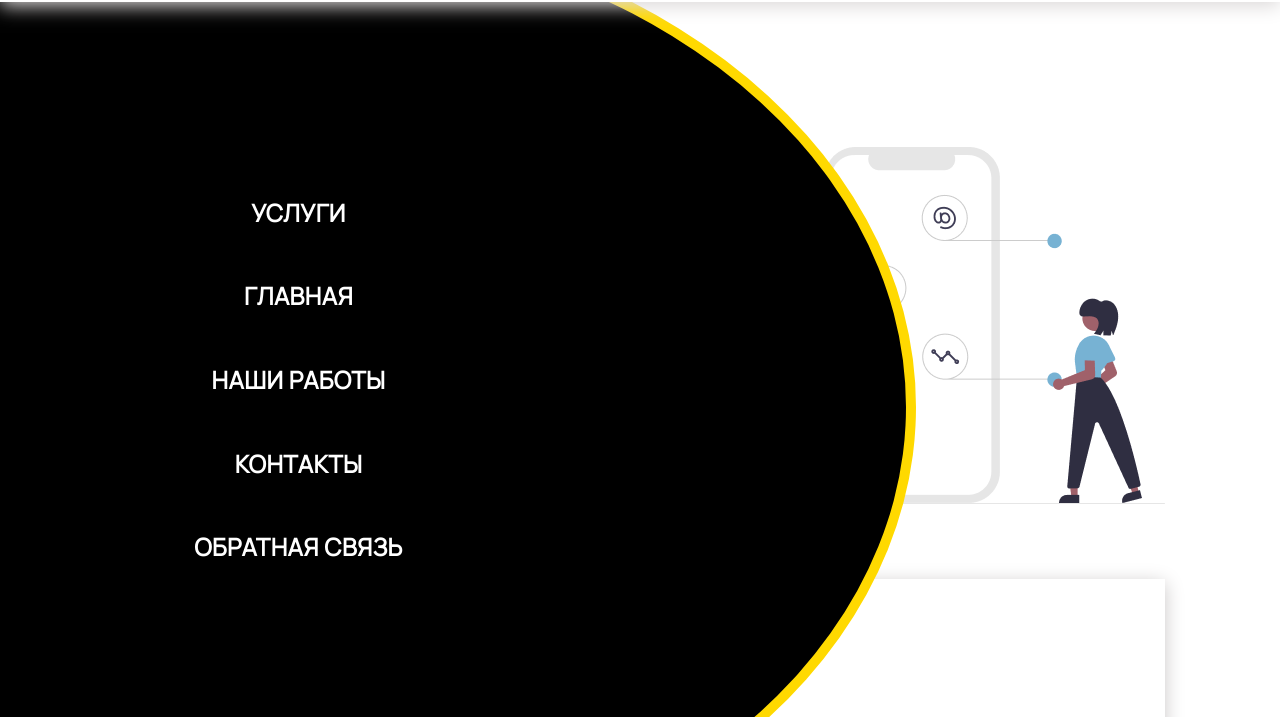
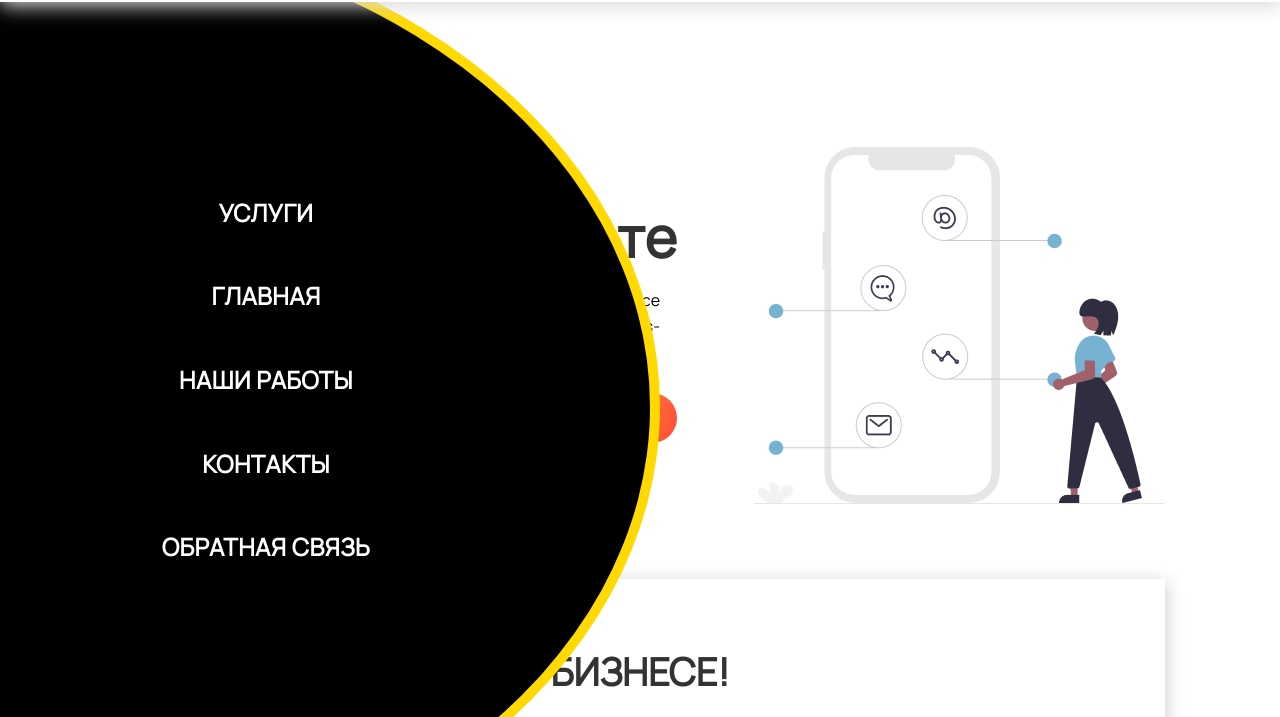
Before and after one commit to WorrryBoy/SenseiMedia, a plain HTML site: page index.html in a window 1280 px wide. Both pictures are taken after a click on the link 1140 px from the left and 42 px from the top of the page. Shown: the part 83-800 px from the top of the page. Drawn offline with Linux system fonts and the light colour scheme.

Commit message:
Update main.css

```diff
--- a/css/main.css
+++ b/css/main.css
@@ -16,6 +16,9 @@ body {
     justify-content: space-between;
     align-items: center;
     padding-top: 5px;
+}
+.nav, .feedback {
+    display: none;
 }
 .nav li a {
     text-decoration: none;
@@ -87,7 +90,7 @@ body {
     left: -120%;
     overflow-y: hidden;
     transition: 0.5s;
-    border-radius: 50%;
+    border-radius:50%;
     overflow: auto;
     border: 10px solid #ffd900;
 }
@@ -104,7 +107,7 @@ body {
     letter-spacing: 0.5px;
     text-transform: uppercase;
     color: rgb(255, 255, 255);
-    margin-left: 65px;
+    margin-left: 40%;
     position: relative;
 }
 .li-item {
@@ -124,7 +127,7 @@ body {
     text-align: center;
 }
 .active {
-    left: -30%;
+    left: -50%;
 }
 .overflow {
     overflow: hidden;
@@ -491,7 +494,7 @@ footer p {
     position: relative;
     width: 50px;
     height: 50px;
-    display: none;
+    display: block;
     border-radius: 50px;
     background: linear-gradient(115.11deg, #FFBC2A 16.38%, #FF4F39 95.45%);
 }
```
